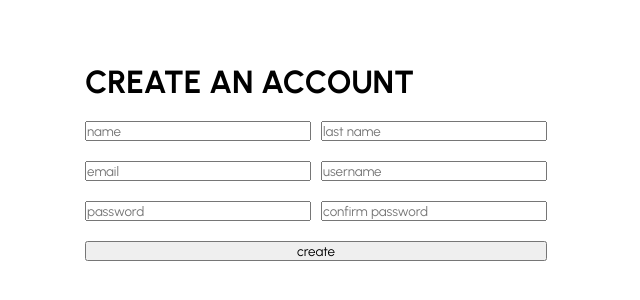
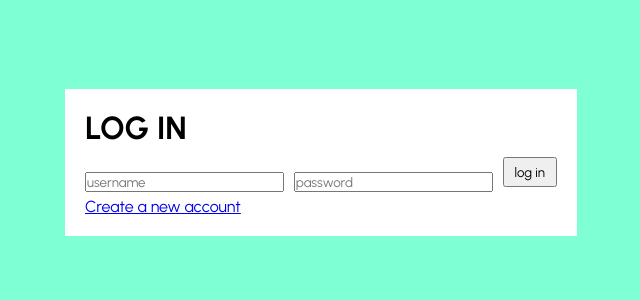
Before and after one commit to crunchymoon/serious_ws, a React (Create React App) app: page / in a window 1280 px wide. Shown: the part 238-538 px from the top of the page, without its empty margins (319-959 px from the left). Built offline with nearby package versions, Linux system fonts and the light colour scheme.

Commit message:
login, reg page

```diff
--- a/src/App.jsx
+++ b/src/App.jsx
@@ -5,7 +5,7 @@ import ProductList from "./pages/ProductList";
 import Register from "./pages/Register";
 
 const App = () => {
-  return <Register />
+  return <Login />
 };
 
 export default App;
--- a/src/index.css
+++ b/src/index.css
@@ -414,6 +414,7 @@
 .register__cont {
   width: 100vw;
   height: 100vh;
+  background-color: aquamarine;
   display: flex;
   align-items: center;
   justify-content: center;
@@ -421,6 +422,7 @@
 .register__wrapper {
   padding: 20px;
   width: 40%;
+  background-color: white;
 }
 .register__form {
   display: flex;
@@ -431,5 +433,40 @@
   min-width: 40%;
   margin: 20px 10px 0 0;
 }
+.register__inputBtn {
+  padding: 5px 10px;
+  cursor: pointer;
+  margin: 10px 0;
+}
+
+.login__cont {
+  width: 100vw;
+  height: 100vh;
+  background-color: aquamarine;
+  display: flex;
+  align-items: center;
+  justify-content: center;
+}
+.login__wrapper {
+  padding: 20px;
+  width: 40%;
+  background-color: white;
+}
+.login__form {
+  display: flex;
+  justify-content: space-between;
+  align-items: center;
+  flex-wrap: wrap;
+}
+.login__input {
+  flex: 1;
+  min-width: 40%;
+  margin: 20px 10px 0 0;
+}
+.login__inputBtn {
+  padding: 5px 10px;
+  cursor: pointer;
+  margin: 10px 0;
+}
 
 /*# sourceMappingURL=index.css.map */
--- a/src/pages/Login.jsx
+++ b/src/pages/Login.jsx
@@ -1,7 +1,16 @@
-
 const Login = () => {
     return (
-        <div className="login__cont">login</div>
+        <div className="login__cont">
+            <div className="login__wrapper">
+                <h1 className="login__title">LOG IN</h1>
+                <form className="login__form" action="#">
+                    <input className="login__input" type="text" name="username" placeholder="username"/>
+                    <input className="login__input" type="password" name="password" placeholder="password"/>
+                    <input className="login__inputBtn" type="button" value="log in" />
+                    <a href="#">Create a new account</a>
+                </form>
+            </div>
+        </div>
      );
 }
 
--- a/src/pages/Register.jsx
+++ b/src/pages/Register.jsx
@@ -10,7 +10,7 @@ const Register = () => {
                     <input className="register__input" type="text" name="name" placeholder="username"/>
                     <input className="register__input" type="text" name="name" placeholder="password"/>
                     <input className="register__input" type="text" name="name" placeholder="confirm password"/>
-                    <input className="register__input" type="button" value="create" />
+                    <input className="register__inputBtn" type="button" value="create" />
                 </form>
             </div>
         </div>
--- a/src/scss/_layout.scss
+++ b/src/scss/_layout.scss
@@ -347,19 +347,56 @@
     &__cont {
         width: 100vw;
         height: 100vh;
+        background-color: aquamarine;
         @include flexCenterAll;
     }
     &__wrapper {
         padding: 20px;
         width: 40%;
+        background-color: white;
     }
     &__form {
         display: flex;
         flex-wrap: wrap;
     }
     &__input {
-        flex:1;
+        flex: 1;
         min-width: 40%;
-        margin: 20px 10px 0 0 ;
+        margin: 20px 10px 0 0;
+    }
+    &__inputBtn {
+        padding: 5px 10px;
+        cursor: pointer;
+        margin: 10px 0;
     }
 }
+
+//login
+.login {
+    &__cont {
+        width: 100vw;
+        height: 100vh;
+        background-color: aquamarine;
+        @include flexCenterAll;
+    }
+    &__wrapper {
+        padding: 20px;
+        width: 40%;
+        background-color: white;
+    }
+    &__form {
+        @include flexSbween;
+        align-items: center;
+        flex-wrap: wrap;
+    }
+    &__input {
+        flex: 1;
+        min-width: 40%;
+        margin: 20px 10px 0 0;
+    }
+    &__inputBtn {
+        padding: 5px 10px;
+        cursor: pointer;
+        margin: 10px 0;
+    }
+}
```
Also changed, not shown: 1 other file (tests, documents, lock files or other folders).
